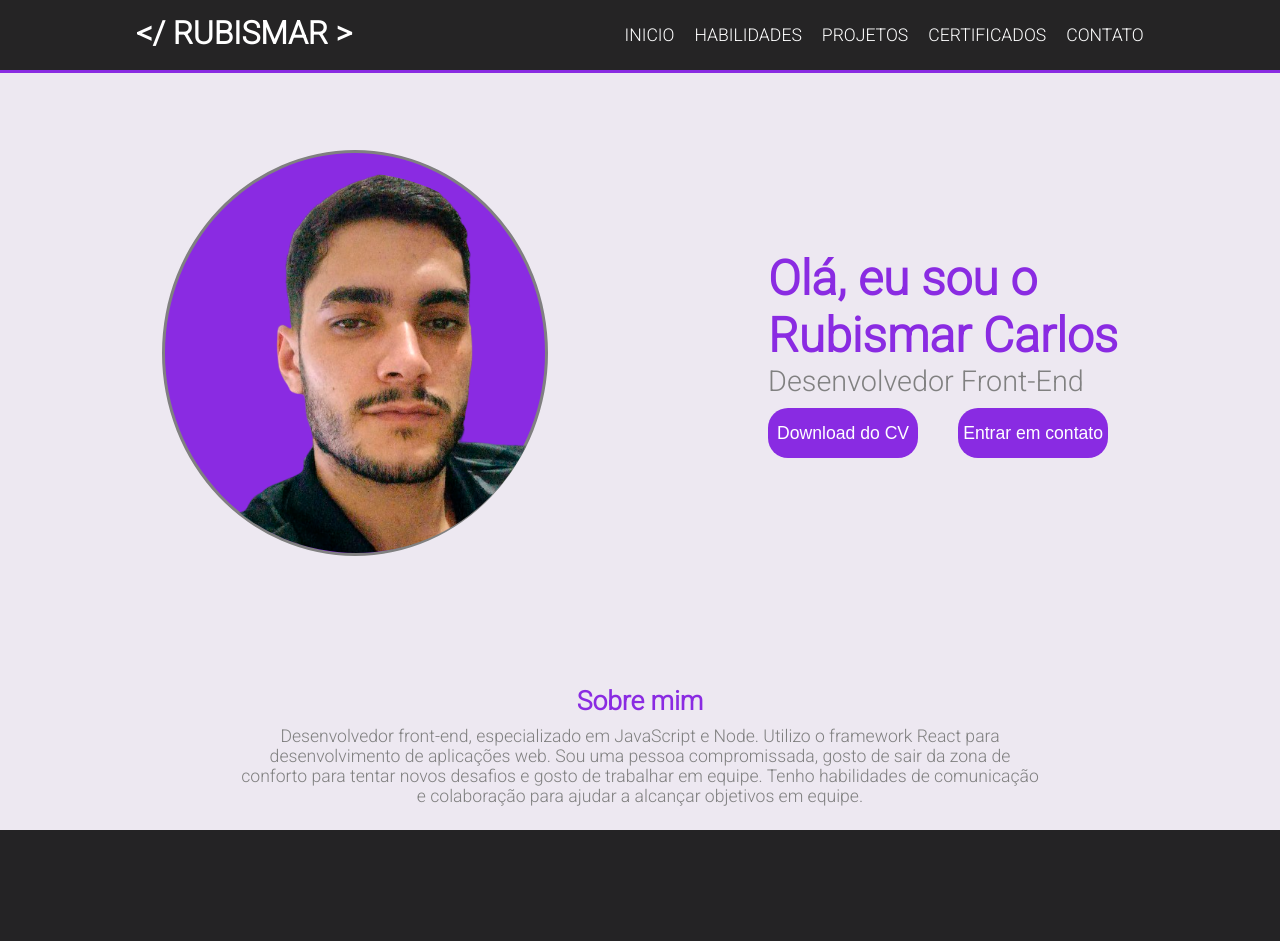
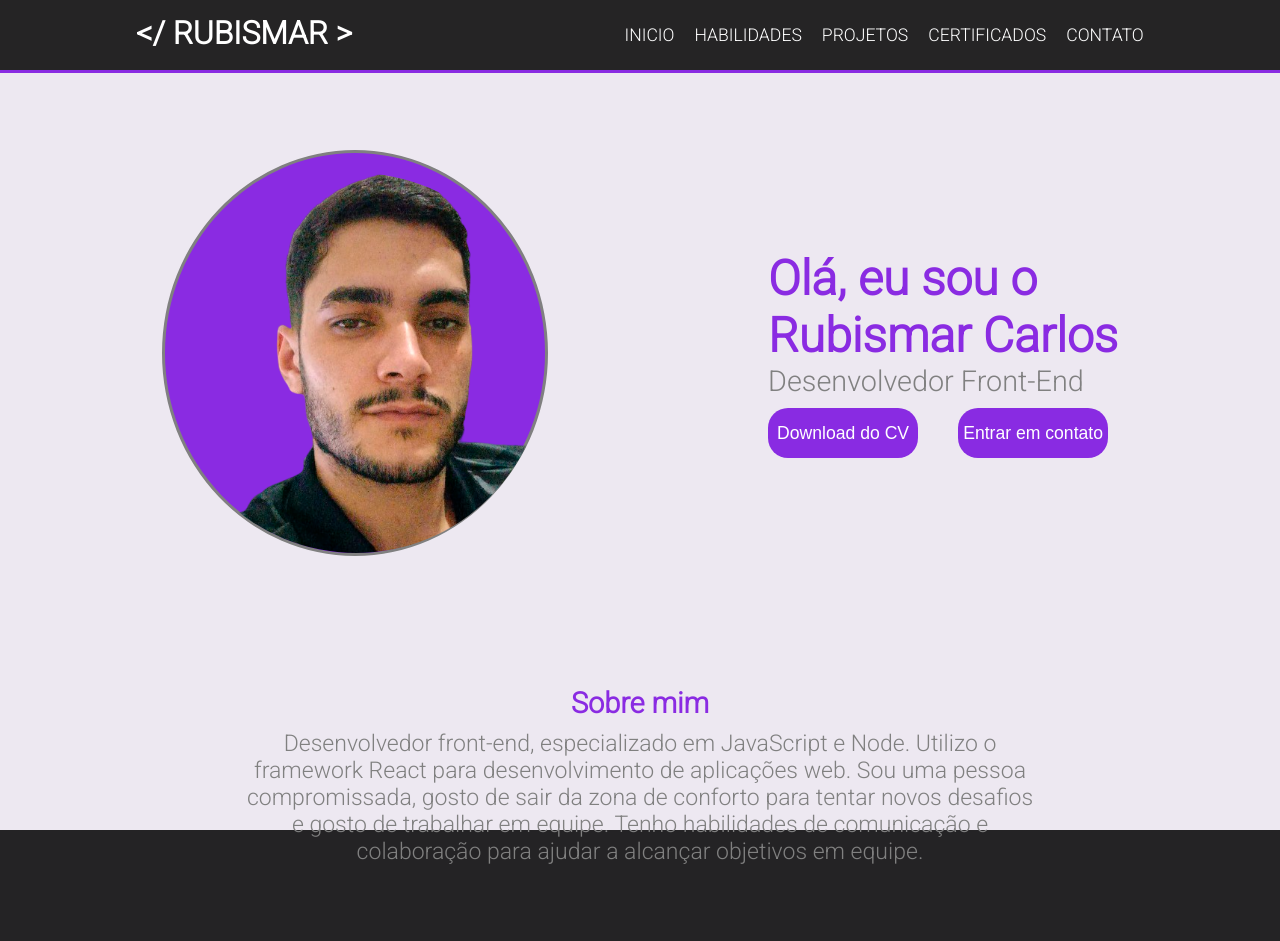
Before and after one commit to Rubismar-Carlos/Portfolio, a React (Create React App) app: page / in a window 1280 px wide. Shown: the top 941 px of the page. Built offline with nearby package versions, Linux system fonts and the light colour scheme.

Commit message:
Update no sobre mim
Aumentei a fonte  no sobre mim

```diff
--- a/src/Pages/Home/Home.css
+++ b/src/Pages/Home/Home.css
@@ -125,7 +125,6 @@
 
     .about-txt {
         padding-top: 70px;
-        font-size: 1.1em;
     }
 
     .about {
@@ -150,6 +149,7 @@
 
     .about-txt-p {
         width: 800px;
+        font-size: 1.2em;
     }
 
     /* Habilidades */
```
